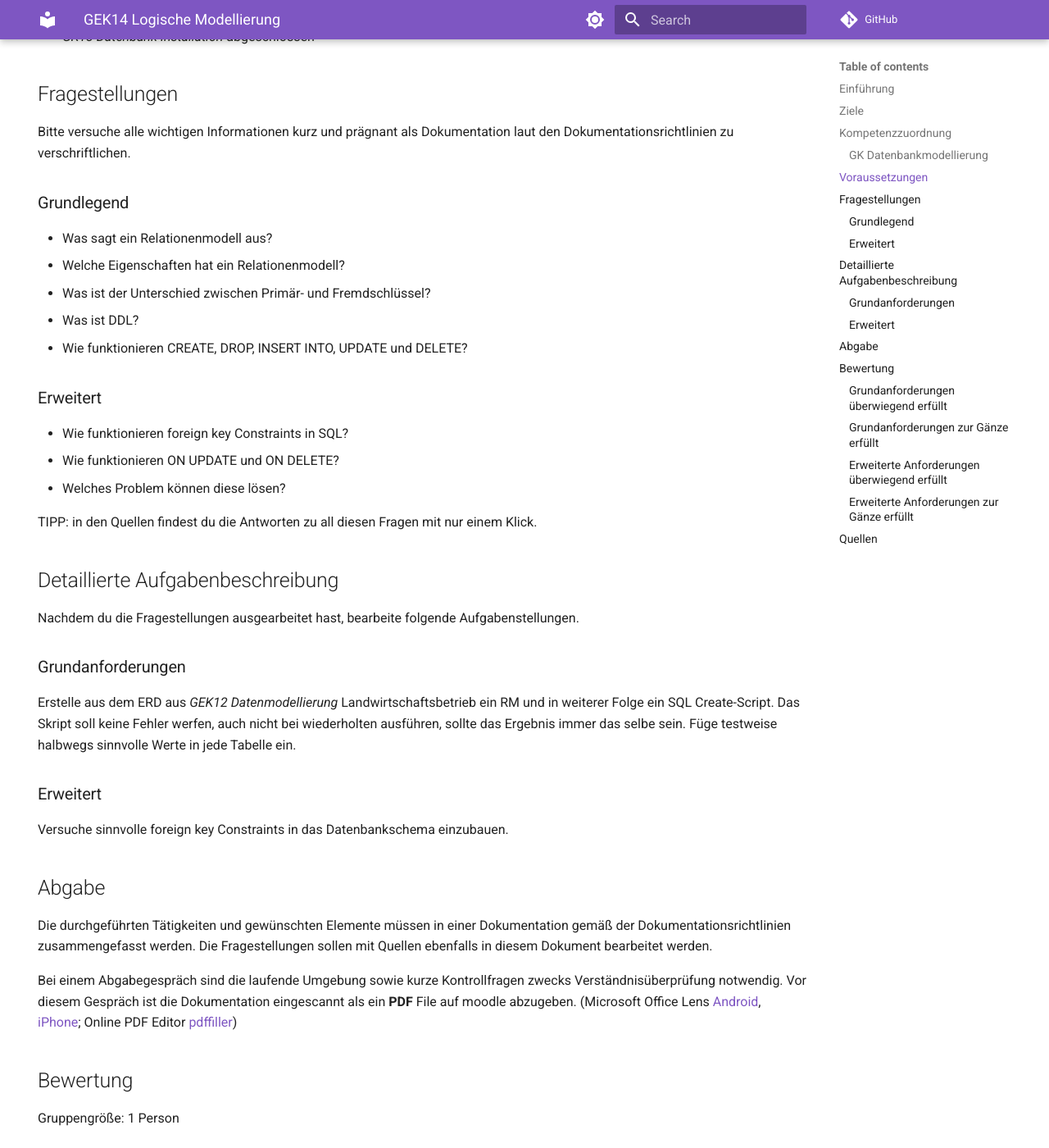
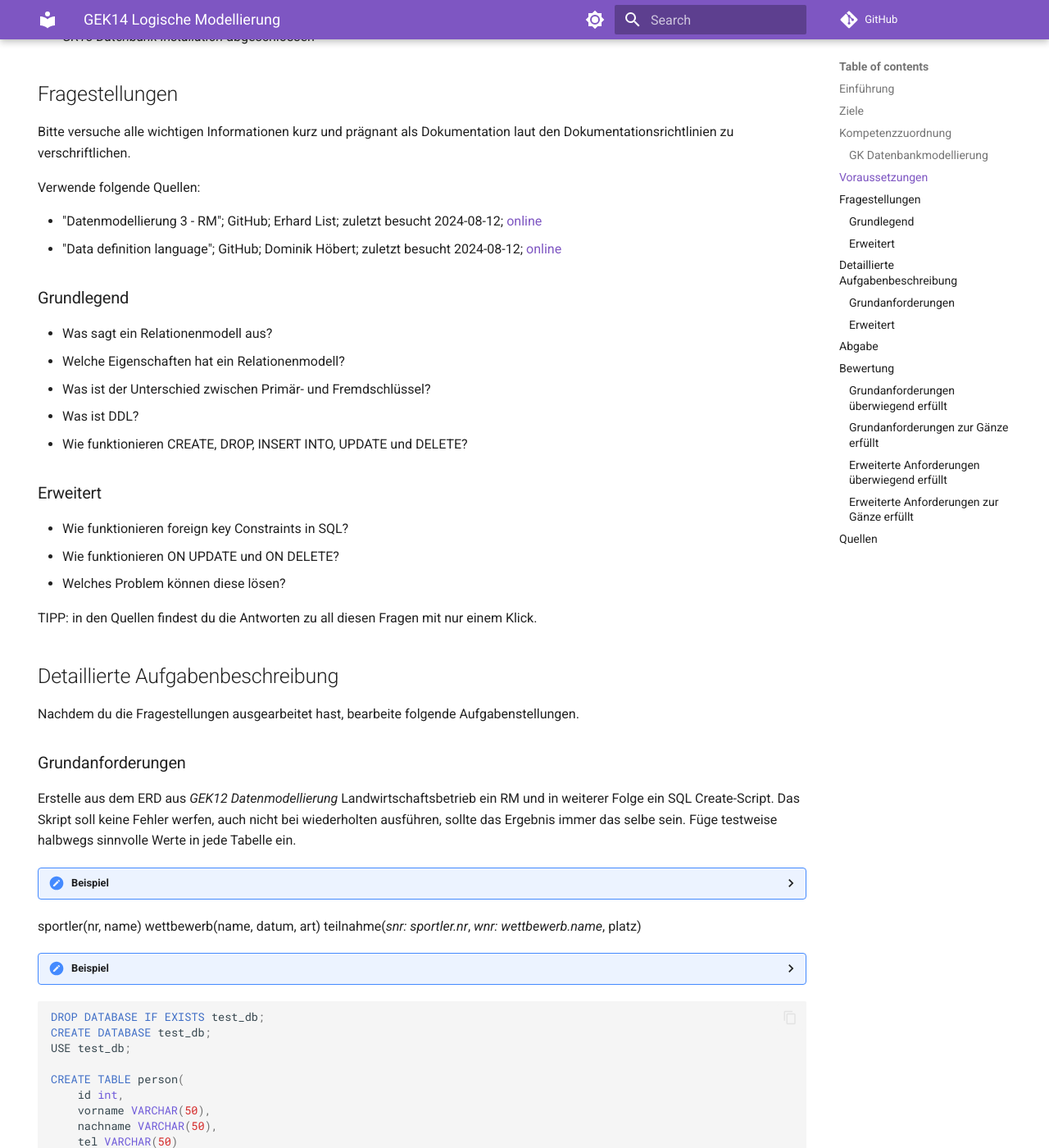
Before and after one commit to TGM-HIT/insy-exercises, an MkDocs documentation site: the page built from docs/1.Semester/14_Logische_Modellierung/GEK14_Logische_Modellierung.md, in a window 1280 px wide and 1400 px high, scrolled down 723 px. Shown: the whole window at 82% size. Built offline with MkDocs 1.6.1 and Material for MkDocs 9.7.7, drawn with Linux system fonts in a browser that asks for light colours; comment, search, counter and statistics services are not loaded; some of the changed text lies outside the part shown.

Commit message:
added links

````diff
--- a/docs/1.Semester/14_Logische_Modellierung/GEK14_Logische_Modellierung.md
+++ b/docs/1.Semester/14_Logische_Modellierung/GEK14_Logische_Modellierung.md
@@ -29,6 +29,11 @@ Es wird versucht ein ERD mittels wenigen Regeln in ein vollständiges Relationen
 
 Bitte versuche alle wichtigen Informationen kurz und prägnant als Dokumentation laut den Dokumentationsrichtlinien zu verschriftlichen.
 
+Verwende folgende Quellen:
+
+* "Datenmodellierung 3 - RM"; GitHub; Erhard List; zuletzt besucht 2024-08-12; [online](https://github.com/TGM-HIT/insy-exercises/blob/main/docs/1.Semester/14_Logische_Modellierung/Datenmodellierung%203%20-%20RM.pdf)
+* "Data definition language"; GitHub; Dominik Höbert; zuletzt besucht 2024-08-12; [online](https://github.com/TGM-HIT/insy-exercises/blob/main/docs/1.Semester/14_Logische_Modellierung/Data%20definition%20language.pdf)
+
 ### Grundlegend
 
 * Was sagt ein Relationenmodell aus?
@@ -52,6 +57,33 @@ Nachdem du die Fragestellungen ausgearbeitet hast, bearbeite folgende Aufgabenst
 ### Grundanforderungen
 
 Erstelle aus dem ERD aus *GEK12 Datenmodellierung* Landwirtschaftsbetrieb ein RM und in weiterer Folge ein SQL Create-Script. Das Skript soll keine Fehler werfen, auch nicht bei wiederholten ausführen, sollte das Ergebnis immer das selbe sein. Füge testweise halbwegs sinnvolle Werte in jede Tabelle ein.
+
+??? Beispiel RM
+
+  sportler(nr, name)
+  wettbewerb(name, datum, art)
+  teilnahme(*snr: sportler.nr*, *wnr: wettbewerb.name*, platz)
+
+??? Beispiel Create Script
+
+  ```sql
+  DROP DATABASE IF EXISTS test_db;
+  CREATE DATABASE test_db;
+  USE test_db;
+
+  CREATE TABLE person(
+      id int,
+      vorname VARCHAR(50),
+      nachname VARCHAR(50),
+      tel VARCHAR(50)
+  );
+
+  INSERT INTO person(id, vorname, nachname) VALUES
+  (3, 'dominik', 'hoebert');
+  ```
+
+
+[Weiterführende Übungen](https://github.com/TGM-HIT/insy-exercises/tree/main/docs/1.Semester/14_Logische_Modellierung/exercises)
 
 ### Erweitert
 
@@ -82,8 +114,8 @@ Gruppengröße: 1 Person
 * "Online PDF Editor"; zuletzt besucht 2021-08-06; [pdffiller](https://www.pdffiller.com/de/)
 * "flightdatabase"; tgm Projekteserver; [flightdatabase](https://projekte.tgm.ac.at/phpmyadmin/index.php) (user: *flightdata* pw: *IbelieveIcanfly*)
 * "SQL Tutorial"; w3cschools; zuletzt besucht 2022-08-01; [w3cschools.com](https://www.w3schools.com/sql/)
-* "Datenmodellierung 3 - RM"; GitHub; Erhard List; zuletzt besucht 2024-08-12; [online]()
-* "Data definition language"; GitHub; Dominik Höbert; zuletzt besucht 2024-08-12; [online]()
+* "Datenmodellierung 3 - RM"; GitHub; Erhard List; zuletzt besucht 2024-08-12; [online](https://github.com/TGM-HIT/insy-exercises/blob/main/docs/1.Semester/14_Logische_Modellierung/Datenmodellierung%203%20-%20RM.pdf)
+* "Data definition language"; GitHub; Dominik Höbert; zuletzt besucht 2024-08-12; [online](https://github.com/TGM-HIT/insy-exercises/blob/main/docs/1.Semester/14_Logische_Modellierung/Data%20definition%20language.pdf)
 * "SQL UPDATE Statement"; w3cschools; zuletzt besucht 2022-08-04; [online](https://www.w3schools.com/sql/sql_update.asp)
 * "SQL DELETE Statement"; w3cschools; zuletzt besucht 2022-08-04; [online](https://www.w3schools.com/sql/sql_delete.asp)
 * "FOREIGN KEY Constraints"; MySQL 8.0 Reference Manual; zuletzt besucht 2022-11-08; [online](https://dev.mysql.com/doc/refman/8.0/en/create-table-foreign-keys.html)
````
